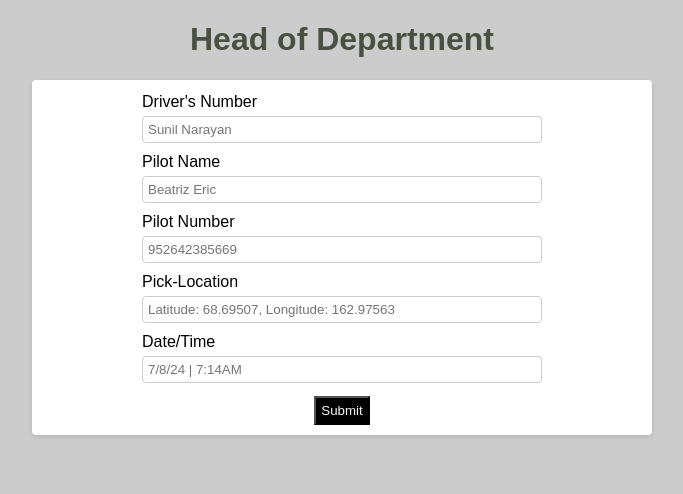
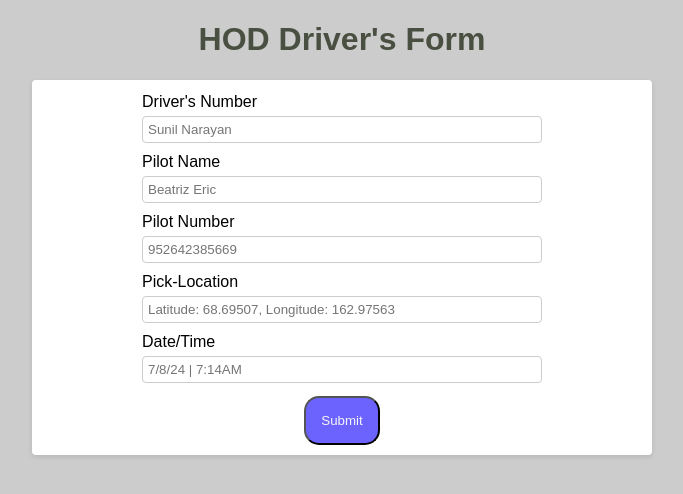
Before and after one commit to 3nobita/10k_HOD_Driver, a plain HTML site: page index.html in a window 1280 px wide. Shown: the whole page, without its empty margins (298-981 px from the left). Drawn offline with Linux system fonts and the light colour scheme.

Commit message:
Update index.html

```diff
--- a/index.html
+++ b/index.html
@@ -49,14 +49,16 @@
         }
         button{
             padding: 5px;
-            background-color: black;
+            background-color: #6c63ff;
             color: whitesmoke;
+            padding: 15px;
+            border-radius: 15px;
         }
     </style>
 </head>
 
 <body>
-    <h1 id="title">Head of Department</h1>
+    <h1 id="title">HOD Driver's Form</h1>
 
     <div id="form-container">
         <form id="Driver-form" action="submit-info">
```
